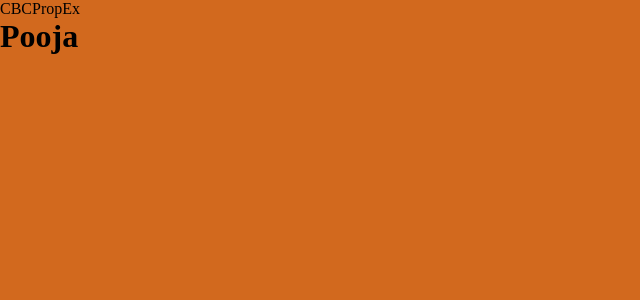
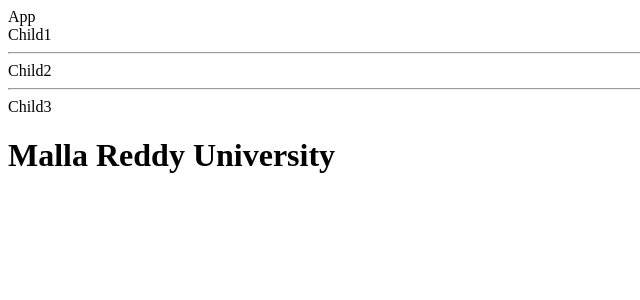
Before and after one commit to pooja-ch-132/FSD-react-training, a React (Create React App) app: page / in a window 1280 px wide. Shown: the top 300 px of the page, without its empty margins (0-640 px from the left). Built offline with nearby package versions, Linux system fonts and the light colour scheme.

Commit message:
Pushing this files to repo

```diff
--- a/src/App.js
+++ b/src/App.js
@@ -84,15 +84,51 @@
 // export default App;
 
 //!props
-import React, { Component } from "react";
-import CBCPropEx from "./propsex/CBCPropEx";
+// import React, { Component } from "react";
+// import CBCPropEx from "./propsex/CBCPropEx";
+// import { FBCPropEx } from "./propsex/FBCPropEx";
 
-export default class App extends Component {
-  render() {
-    return (
-      <div>
-        <CBCPropEx username="Pooja" />
-      </div>
-    );
-  }
-}
+// export default class App extends Component {
+//   render() {
+//     return (
+//       <div>
+//         {/* <CBCPropEx
+//           username="Pooja"
+//           age={20}
+//           hobbies={["Playing", "Reading books", "stock", "Movies"]}
+//           address={{ city: "Suryapet", area: "PSR Centre" }}
+//           sendFun={function () {
+//             alert("hi i am pooja");
+//           }}
+//         />*/}
+//         <FBCPropEx
+//           username="Abinaya"
+//           isMarried={true}
+//           hobbies={["Chatting", "Reading", "Eating", "Sleeping"]}
+//         />
+//       </div>
+//     );
+//   }
+// }
+
+//!props children
+import React from "react";
+import PropChildEx from "./propsex/PropChildEx";
+import SubChild from "./SubChild";
+import Child1 from "./Child1";
+
+const App = () => {
+  return (
+    <div>
+      App
+      {/*App
+      <PropChildEx num={1000}>
+        <h1>this is data coming from props children</h1>
+        <SubChild />
+      </PropChildEx>*/}
+      <Child1 university="Malla Reddy University" />
+    </div>
+  );
+};
+
+export default App;
--- /dev/null
+++ b/src/Child1.jsx
@@ -0,0 +1,15 @@
+import React from "react";
+import Child2 from "./Child2";
+
+const Child1 = (props) => {
+  console.log(props);
+  return (
+    <div>
+      Child1
+      <hr />
+      <Child2 university={props.university} />
+    </div>
+  );
+};
+
+export default Child1;
--- /dev/null
+++ b/src/Child2.jsx
@@ -0,0 +1,14 @@
+import React from "react";
+import Child3 from "./Child3";
+
+const Child2 = (props) => {
+  return (
+    <div>
+      Child2
+      <hr />
+      <Child3 university={props.university} />
+    </div>
+  );
+};
+
+export default Child2;
--- /dev/null
+++ b/src/Child3.jsx
@@ -0,0 +1,13 @@
+import React from "react";
+
+const Child3 = (props) => {
+  console.log(props);
+  return (
+    <div>
+      Child3
+      <h1>{props.university}</h1>
+    </div>
+  );
+};
+
+export default Child3;
--- /dev/null
+++ b/src/SubChild.jsx
@@ -0,0 +1,9 @@
+import React from "react";
+
+const SubChild = () => {
+  return (
+    <div>SubChild is printing in another component by passing as a props</div>
+  );
+};
+
+export default SubChild;
--- a/src/global.css
+++ b/src/global.css
@@ -1,11 +1,11 @@
-* {
+/* * {
   box-sizing: border-box;
   margin: 0px;
   padding: 0px;
-  background-color: chocolate;
+  background-color: cyan;
   width: 100%;
   height: 100%;
-}
+} */
 
 .app {
   background-color: darkseagreen;
--- a/src/propsex/CBCPropEx.jsx
+++ b/src/propsex/CBCPropEx.jsx
@@ -7,6 +7,12 @@
       <div>
         CBCPropEx
         <h1>{this.props.username}</h1>
+        <h2>{this.props.age}</h2>
+        {this.props.hobbies.map((hobby) => {
+          return <li>{hobby}</li>;
+        })}
+        <h1>{this.props.address.city}</h1>
+        <button onClick={this.props.sendFun}>Click</button>
       </div>
     );
   }
--- /dev/null
+++ b/src/propsex/FBCPropEx.jsx
@@ -0,0 +1,18 @@
+import React from "react";
+
+const FBCPropEx = (props) => {
+  console.log(props);
+  if (props.isMarried == true) {
+    return (
+      <div>
+        <h1>{props.username} is a married person</h1>
+        {props.hobbies.map((hobby) => {
+          return <li>{hobby}</li>;
+        })}
+      </div>
+    );
+  } else {
+    return <h1>not married</h1>;
+  }
+};
+export default FBCPropEx;
--- /dev/null
+++ b/src/propsex/PropChildEx.jsx
@@ -0,0 +1,14 @@
+import React from "react";
+
+const PropChildEx = (props) => {
+  console.log(props);
+  return (
+    <div>
+      PropChildEx
+      <h1>{props.num}</h1>
+      {props.children}
+    </div>
+  );
+};
+
+export default PropChildEx;
```
Also changed, not shown: props drilling(Parent-to-Child).jpg (added), src/notes.txt.
